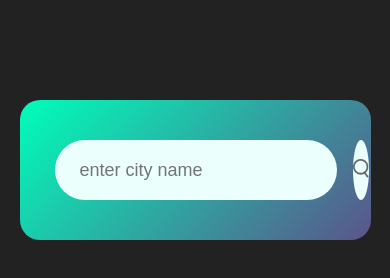
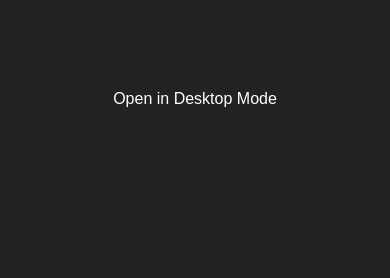
Before and after one commit to Ashish-raj05/Weather_Info, a plain HTML site: page index.html in a window 390 px wide. Drawn offline with Linux system fonts and the light colour scheme.

Commit message:
Add Initial Files

```diff
--- a/index.html
+++ b/index.html
@@ -9,6 +9,7 @@
 </head>
 
 <body>
+    <p class="desktop">Open in Desktop Mode</p>
     <div class="card">
         <div class="search">
             <input type="text" placeholder="enter city name" spellcheck="false">
--- a/style.css
+++ b/style.css
@@ -90,3 +90,17 @@ body{
     margin-top: 10px;
     display: none;
 }
+.desktop{
+    color: white;
+    text-align: center;
+    margin-top: 90px;
+    display: none;
+}
+@media (max-width: 440px) {
+    .card{
+        display: none;
+    }
+    .desktop{
+        display: block ;
+    }
+}
```
